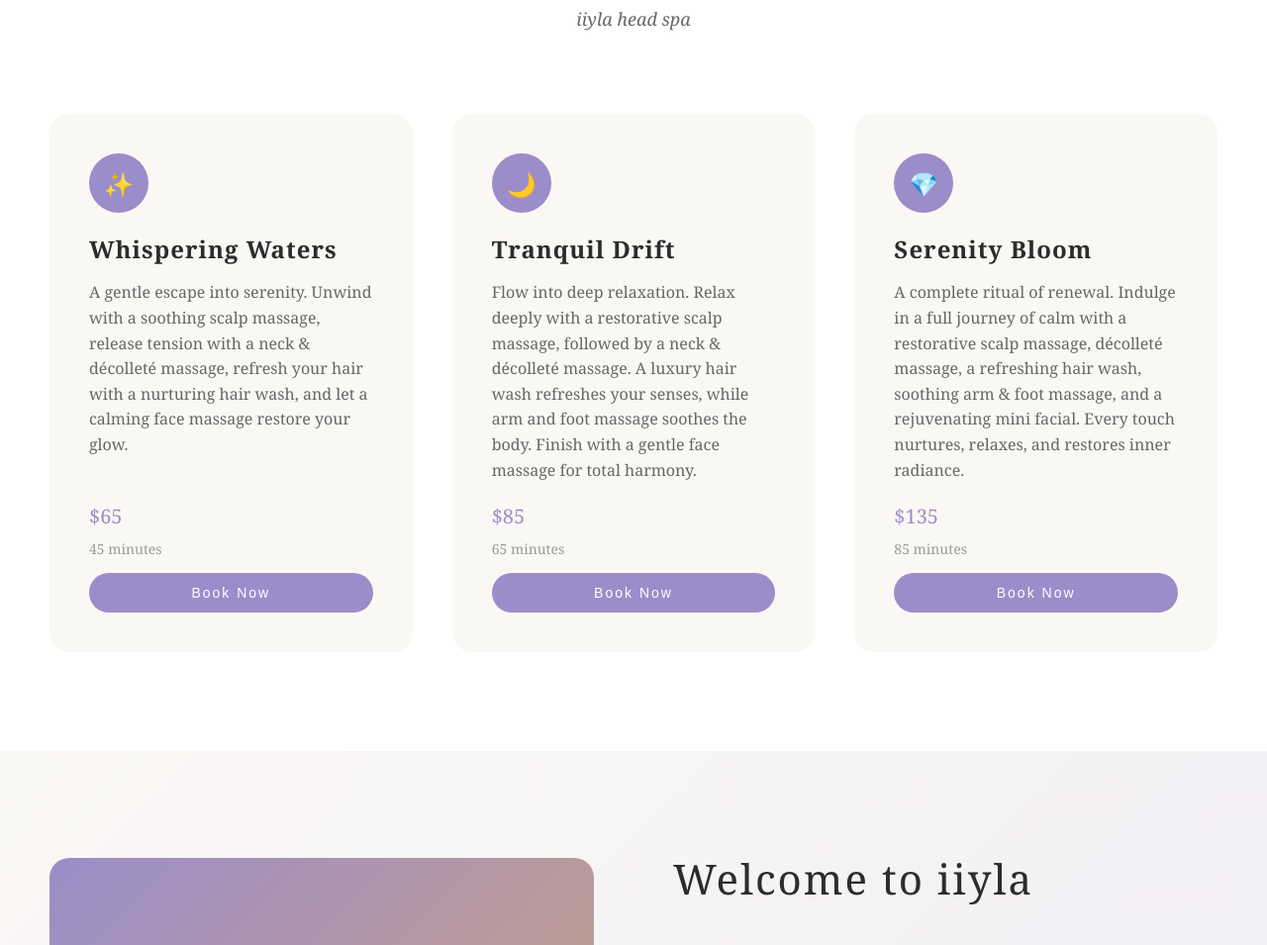
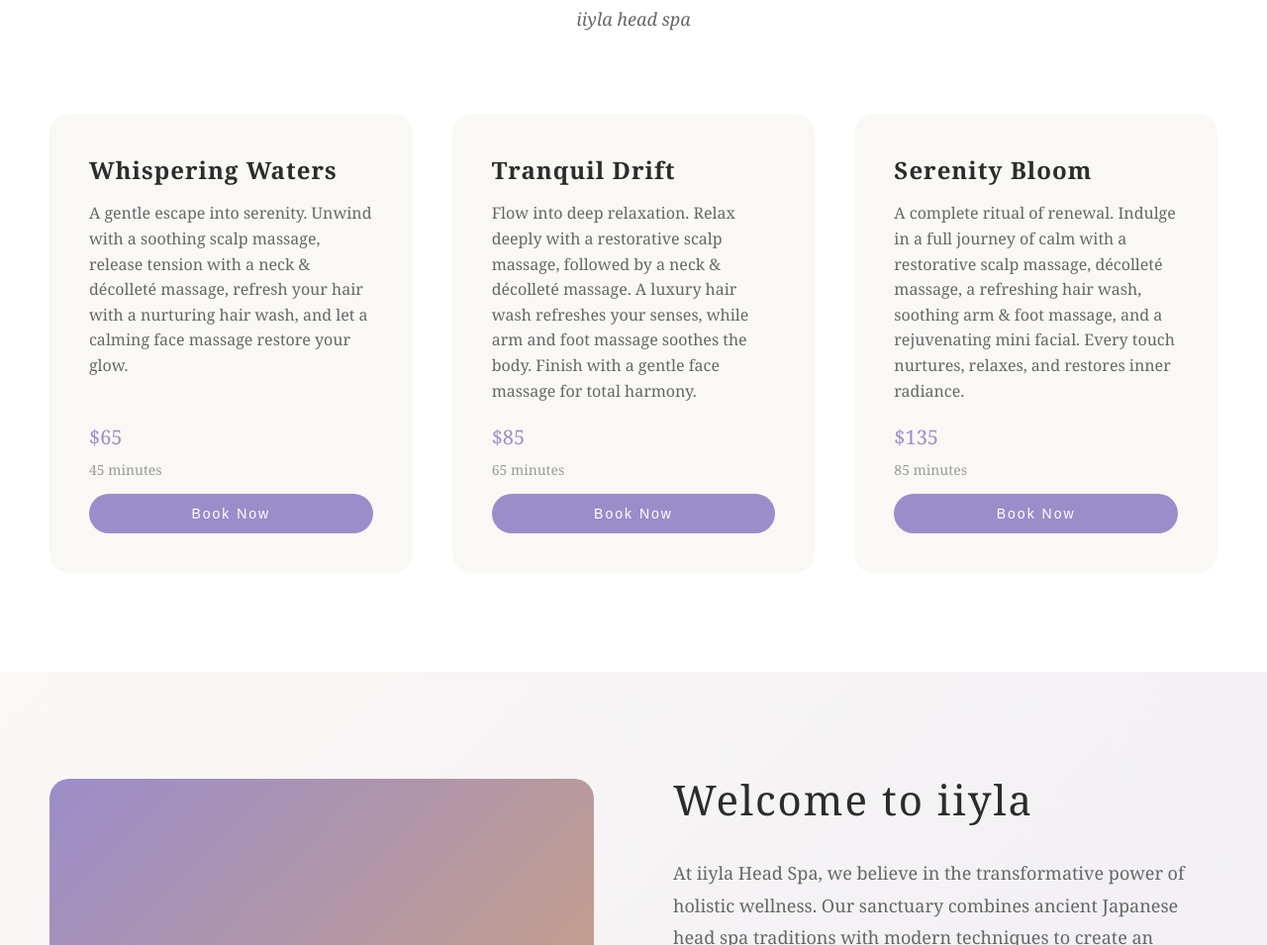
Before and after one commit to GoldyBrown1992/Lyla-spa, a plain HTML site: page index.html in a window 1280 px wide. Shown: the part 982-1937 px from the top of the page at 99% size. Drawn offline with Linux system fonts and the light colour scheme.

Commit message:
Update index.html

```diff
--- a/index.html
+++ b/index.html
@@ -907,7 +907,6 @@
 
         <div class="services-grid">
             <div class="service-card">
-                <div class="service-icon">✨</div>
                 <h3 class="service-title">Whispering Waters</h3>
                 <p class="service-description">
                     A gentle escape into serenity. Unwind with a soothing scalp massage, release tension with
@@ -920,7 +919,6 @@
             </div>
 
             <div class="service-card">
-                <div class="service-icon">🌙</div>
                 <h3 class="service-title">Tranquil Drift</h3>
                 <p class="service-description">
                     Flow into deep relaxation. Relax deeply with a restorative scalp massage,
@@ -933,7 +931,6 @@
             </div>
 
             <div class="service-card">
-                <div class="service-icon">💎</div>
                 <h3 class="service-title">Serenity Bloom</h3>
                 <p class="service-description">
                     A complete ritual of renewal. Indulge in a full journey of calm with a restorative scalp massage,
```
